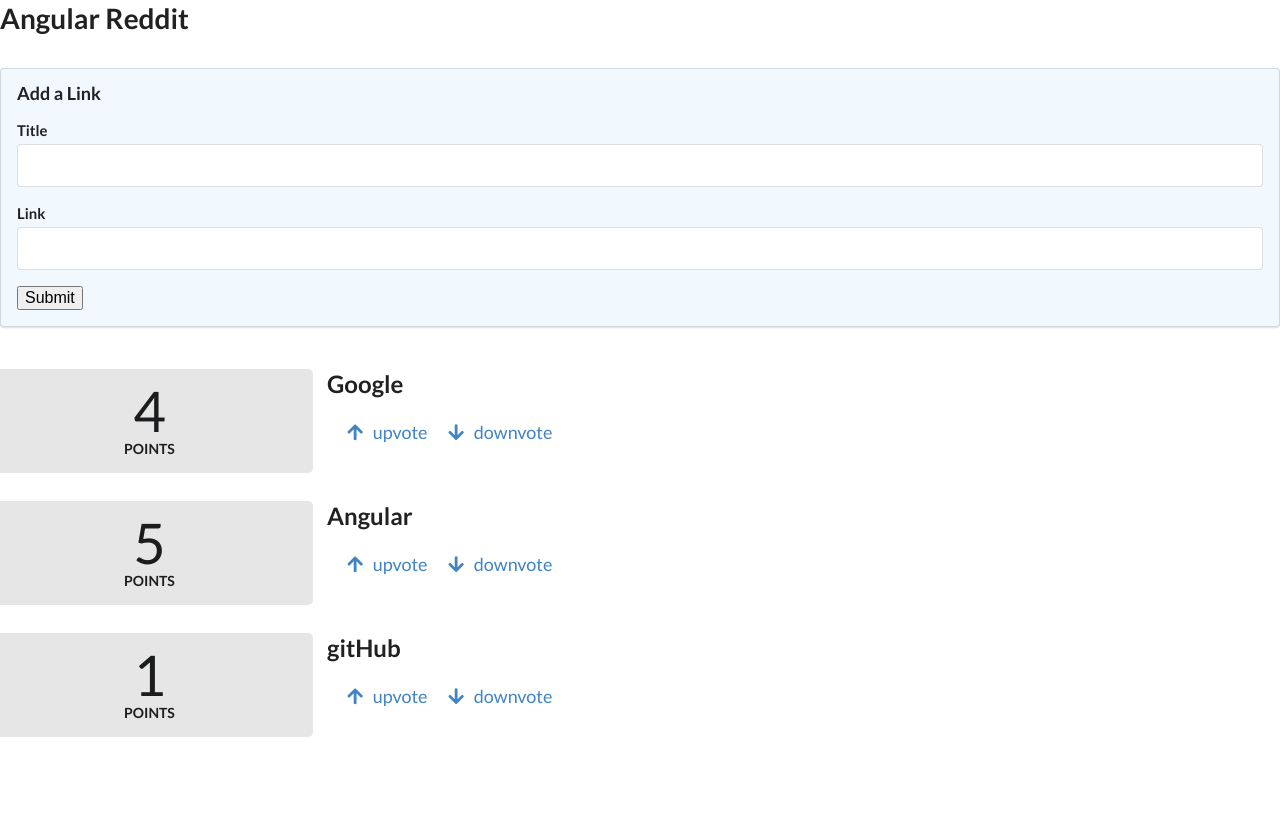
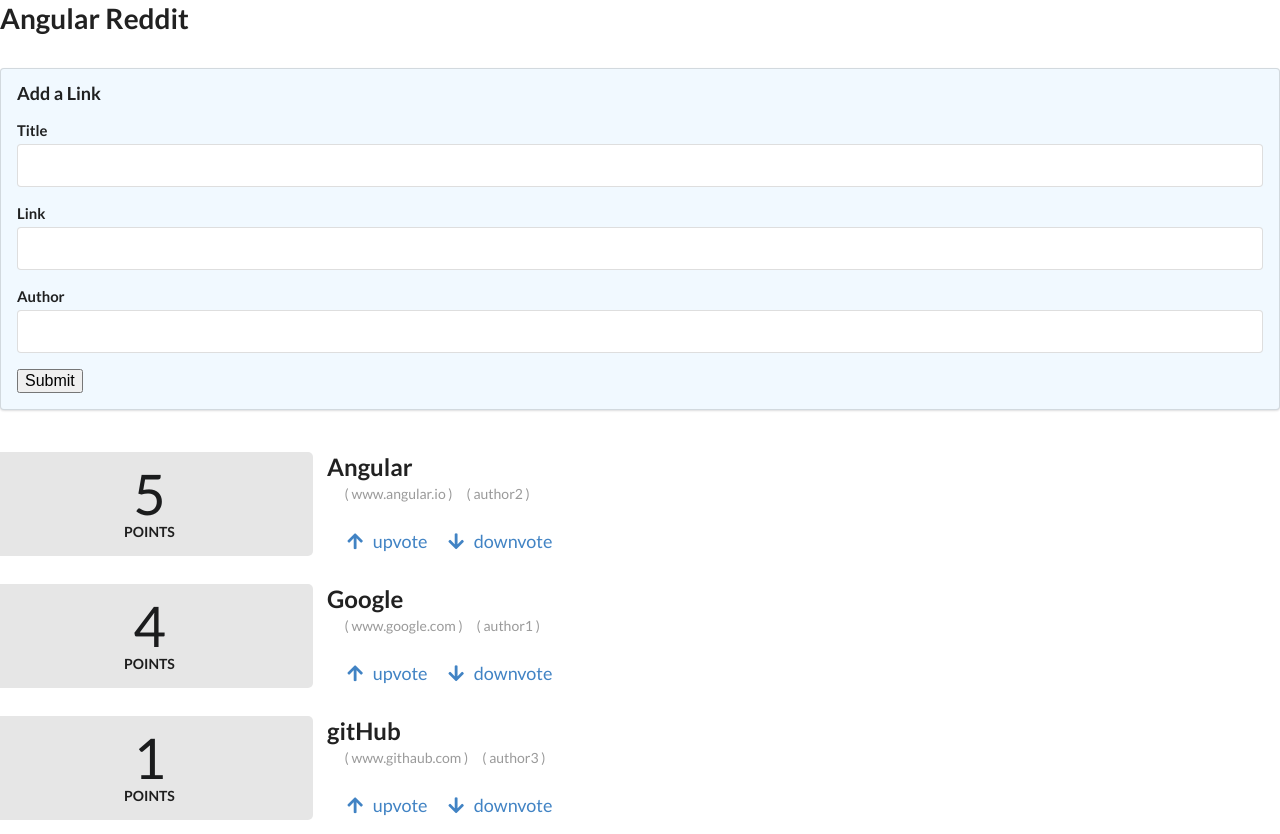
Before and after one commit to Keleman23/20210531_angular, an Angular app in the folder angular-reddit/: page / in a window 1280 px wide. Before the commit the page ends 800 px from the top, so only its background shows below. Built offline with nearby package versions, Linux system fonts and the light colour scheme.

Commit message:
feladat 1

```diff
--- a/angular-reddit/src/app/app.component.html
+++ b/angular-reddit/src/app/app.component.html
@@ -13,9 +13,14 @@
     <input type="text" name="link" id="link" #newlink>
   </div>
 
-  <button (click)="addArticle(newtitle, newlink)">Submit</button>
+  <div class="field">
+    <label for="author">Author</label>
+    <input type="text" name="author" id="link" #newAuthor>
+  </div>
+
+  <button (click)="addArticle(newtitle, newlink, newAuthor)">Submit</button>
 </form>
 
 <div class="ui grid posts">
-  <app-article *ngFor="let article of articles" [article] ="article"></app-article>
+  <app-article *ngFor="let article of sortedArticles()" [article] ="article"></app-article>
 </div>
--- a/angular-reddit/src/app/app.component.ts
+++ b/angular-reddit/src/app/app.component.ts
@@ -12,18 +12,22 @@
 
   constructor(){
     this.articles = [
-      new Article('Google', "www.google.com", 4),
-      new Article('Angular', "www.angular.io", 5),
-      new Article('gitHub', "www.githaub.com", 1),
+      new Article('Google', "www.google.com", "author1", 4),
+      new Article('Angular', "www.angular.io", "author2", 5),
+      new Article('gitHub', "www.githaub.com", "author3", 1),
     ]
   }
 
-  addArticle(title: HTMLInputElement, link: HTMLInputElement): boolean{
-    console.log(`Adding new article, title: ${title.value} link: ${link.value}`);
-    this.articles.push(new Article(title.value, link.value));
+  addArticle(title: HTMLInputElement, link: HTMLInputElement, author: HTMLInputElement): boolean{
+    console.log(`Adding new article, title: ${title.value} link: ${link.value} author: ${author.value}`);
+    this.articles.push(new Article(title.value, link.value, author.value));
 
     title.value = '';
     link.value = '';
     return false;
   }
+
+  sortedArticles(): Article[] {
+    return this.articles.sort((a:Article, b:Article) =>b.votes - a.votes);
+  }
 }
--- a/angular-reddit/src/app/article/article.component.html
+++ b/angular-reddit/src/app/article/article.component.html
@@ -12,6 +12,14 @@
     <a class="ui large header" href="{{article.link}}">
       {{ article.title }}
     </a>
+
+    <div class="meta">
+        <ul class="ui horizontal list">
+            <li class="item">( {{article.domain()}} )</li>
+            <li class="item">( {{article.author}} )</li>
+        </ul>
+
+    </div>
     <ul class="ui big horizontal list voters">
       <li class="item">
         <a href (click)="voteUp()">
--- a/angular-reddit/src/app/article/article.model.ts
+++ b/angular-reddit/src/app/article/article.model.ts
@@ -2,10 +2,12 @@
     title: string;
     link: string;
     votes: number;
+    author: string;
 
-    constructor(title: string, link: string, votes?:number){
+    constructor(title: string, link: string, author: string, votes?:number){
         this.title = title;
         this.link = link;
+        this.author = author;
         this.votes = votes || 0;
     }
 
@@ -17,4 +19,16 @@
     voteDown():void{
         this.votes -=1;
     }
+
+    domain(): string {
+        try{
+            // http://angular.io/components
+            const domainAndPath: string = this.link.split('//')[1];
+            // angular.io/components
+            return domainAndPath.split('/')[0];
+            // angular.io
+        } catch(err) {
+            return this.link;
+        }
+      }
 }
```
